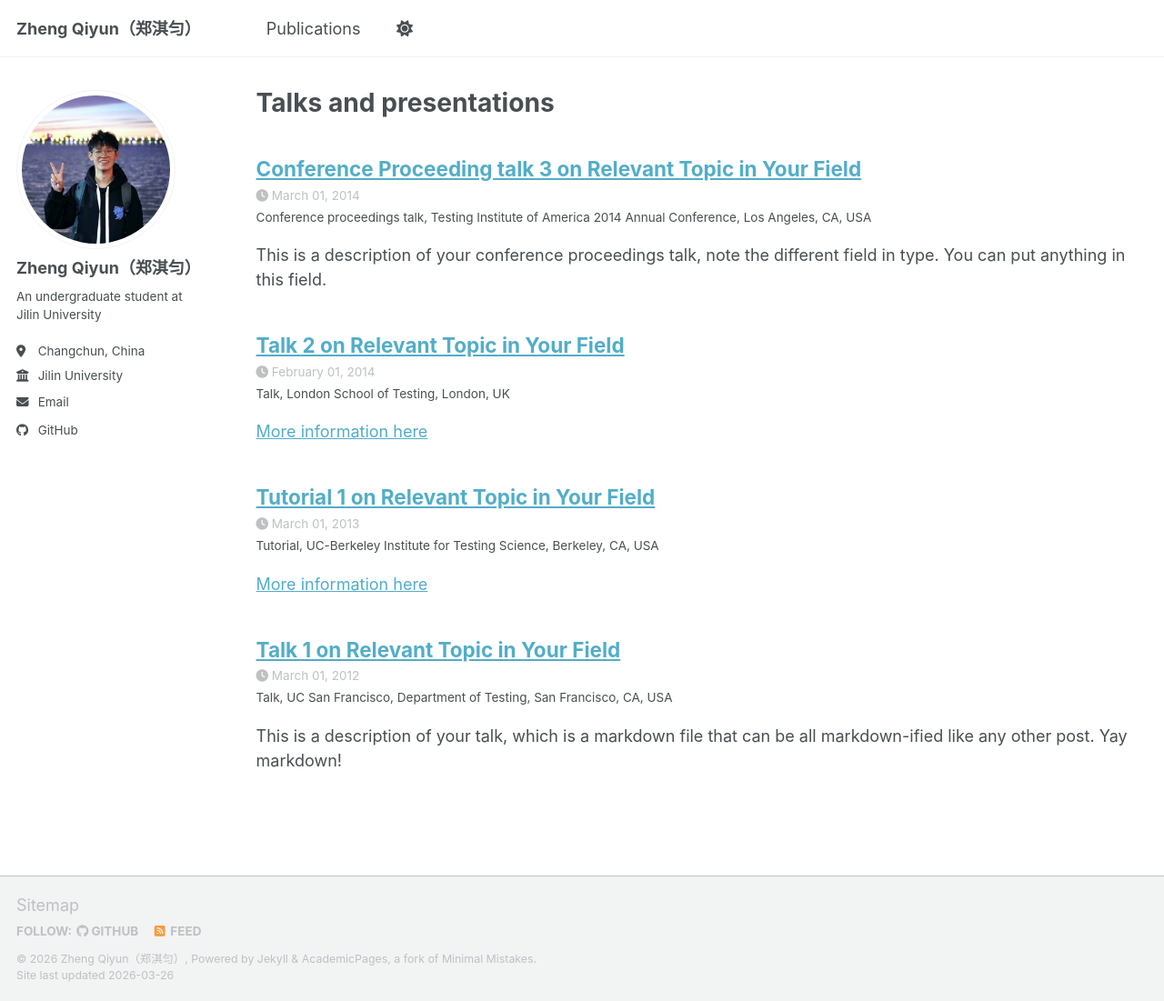
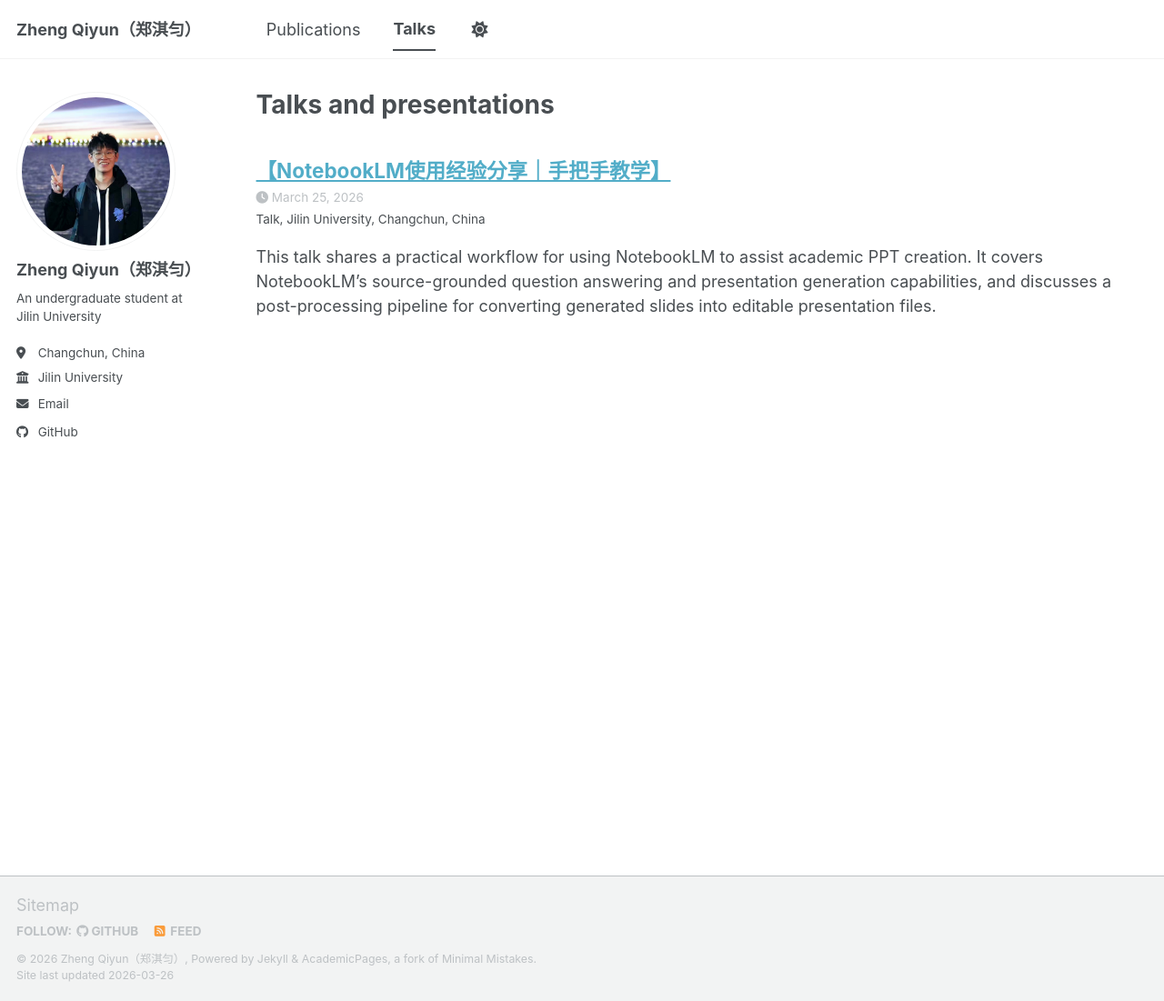
Before and after one commit to moonaurora/moonaurora.github.io, a Jekyll site: the page built from _pages/talks.html, in a window 1280 px wide and 1101 px high. Shown: the whole window at 91% size. Built offline with Jekyll 4.4.1, drawn with Linux system fonts in a browser that asks for light colours; a script bundle is joined from its source files by our own code; library files that are not in the unit come from our copies.

Commit message:
Update website content

```diff
--- a/_data/navigation.yml
+++ b/_data/navigation.yml
@@ -11,8 +11,8 @@
   - title: "Publications"
     url: /publications/
 
-  # - title: "Talks"
-  #   url: /talks/
+  - title: "Talks"
+    url: /talks/
 
   # - title: "Teaching"
   #   url: /teaching/
--- a/_talks/2012-03-01-talk-1.md
+++ /dev/null
@@ -1,11 +0,0 @@
----
-title: "Talk 1 on Relevant Topic in Your Field"
-collection: talks
-type: "Talk"
-permalink: /talks/2012-03-01-talk-1
-venue: "UC San Francisco, Department of Testing"
-date: 2012-03-01
-location: "San Francisco, CA, USA"
----
-
-This is a description of your talk, which is a markdown file that can be all markdown-ified like any other post. Yay markdown!
--- a/_talks/2013-03-01-tutorial-1.md
+++ /dev/null
@@ -1,13 +0,0 @@
----
-title: "Tutorial 1 on Relevant Topic in Your Field"
-collection: talks
-type: "Tutorial"
-permalink: /talks/2013-03-01-tutorial-1
-venue: "UC-Berkeley Institute for Testing Science"
-date: 2013-03-01
-location: "Berkeley, CA, USA"
----
-
-[More information here](http://exampleurl.com)
-
-This is a description of your tutorial, note the different field in type. This is a markdown files that can be all markdown-ified like any other post. Yay markdown!
--- a/_talks/2014-02-01-talk-2.md
+++ /dev/null
@@ -1,13 +0,0 @@
----
-title: "Talk 2 on Relevant Topic in Your Field"
-collection: talks
-type: "Talk"
-permalink: /talks/2014-02-01-talk-2
-venue: "London School of Testing"
-date: 2014-02-01
-location: "London, UK"
----
-
-[More information here](http://example2.com)
-
-This is a description of your talk, which is a markdown files that can be all markdown-ified like any other post. Yay markdown!
--- a/_talks/2014-03-01-talk-3.md
+++ /dev/null
@@ -1,11 +0,0 @@
----
-title: "Conference Proceeding talk 3 on Relevant Topic in Your Field"
-collection: talks
-type: "Conference proceedings talk"
-permalink: /talks/2014-03-01-talk-3
-venue: "Testing Institute of America 2014 Annual Conference"
-date: 2014-03-01
-location: "Los Angeles, CA, USA"
----
-
-This is a description of your conference proceedings talk, note the different field in type. You can put anything in this field.
--- /dev/null
+++ b/_talks/notebooklm.md
@@ -0,0 +1,15 @@
+---
+title: "【NotebookLM使用经验分享｜手把手教学】"
+collection: talks
+type: "Talk"
+permalink: /talks/notebooklm
+venue: "Jilin University"
+date: 2026-03-25
+location: "Changchun, China"
+---
+
+This talk shares a practical workflow for using NotebookLM to assist academic PPT creation. It covers NotebookLM’s source-grounded question answering and presentation generation capabilities, and discusses a post-processing pipeline for converting generated slides into editable presentation files.
+
+The talk also compares NotebookLM with other tools such as Gemini and Canva, highlighting the trade-off between creativity and editability in AI-assisted slide production. In addition, it discusses the current limitations of these tools, including OCR errors, formatting issues, and the need for manual refinement in real-world academic presentation preparation.
+
+[Watch Video](https://www.bilibili.com/video/BV1etXsBREMj/?share_source=copy_web&vd_source=a572b470ce0e925b1f08da8ce14efed0)
```
Also changed, not shown: _pages/about.md (+1 -1 lines).
